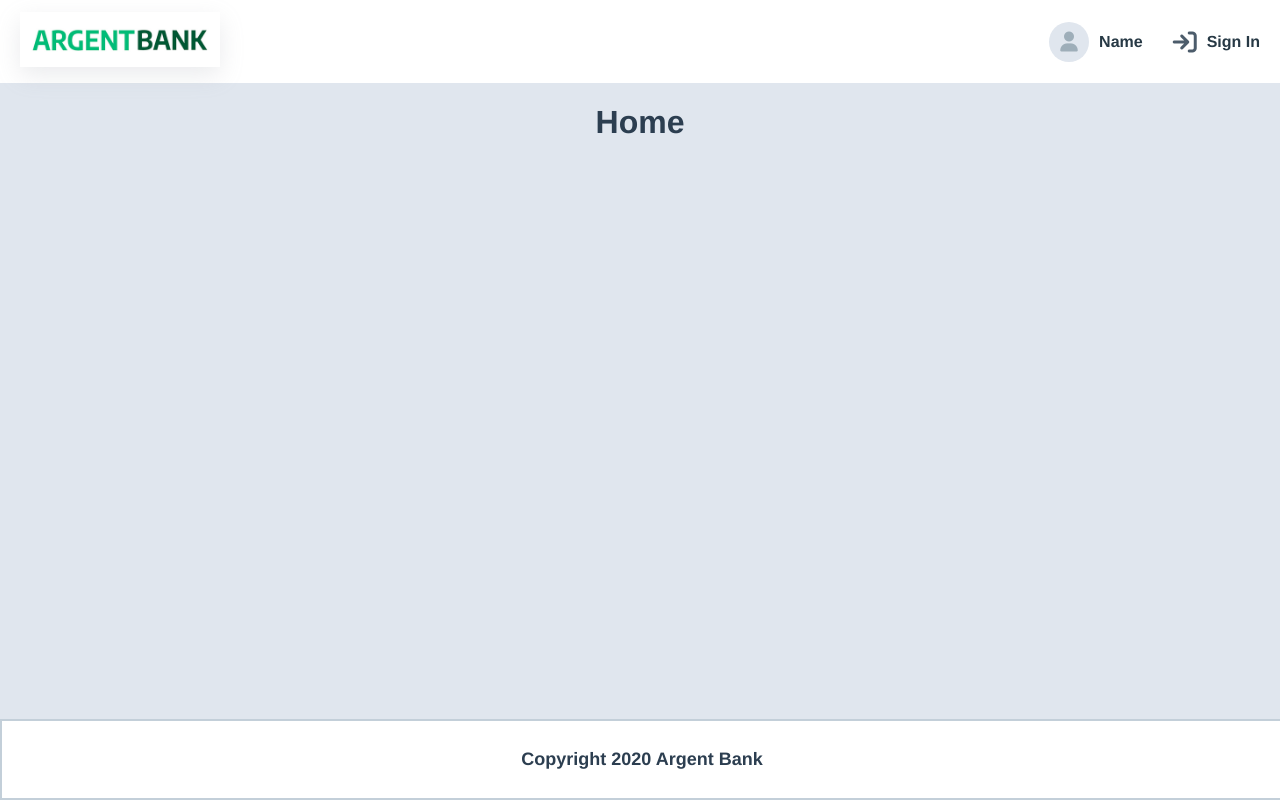
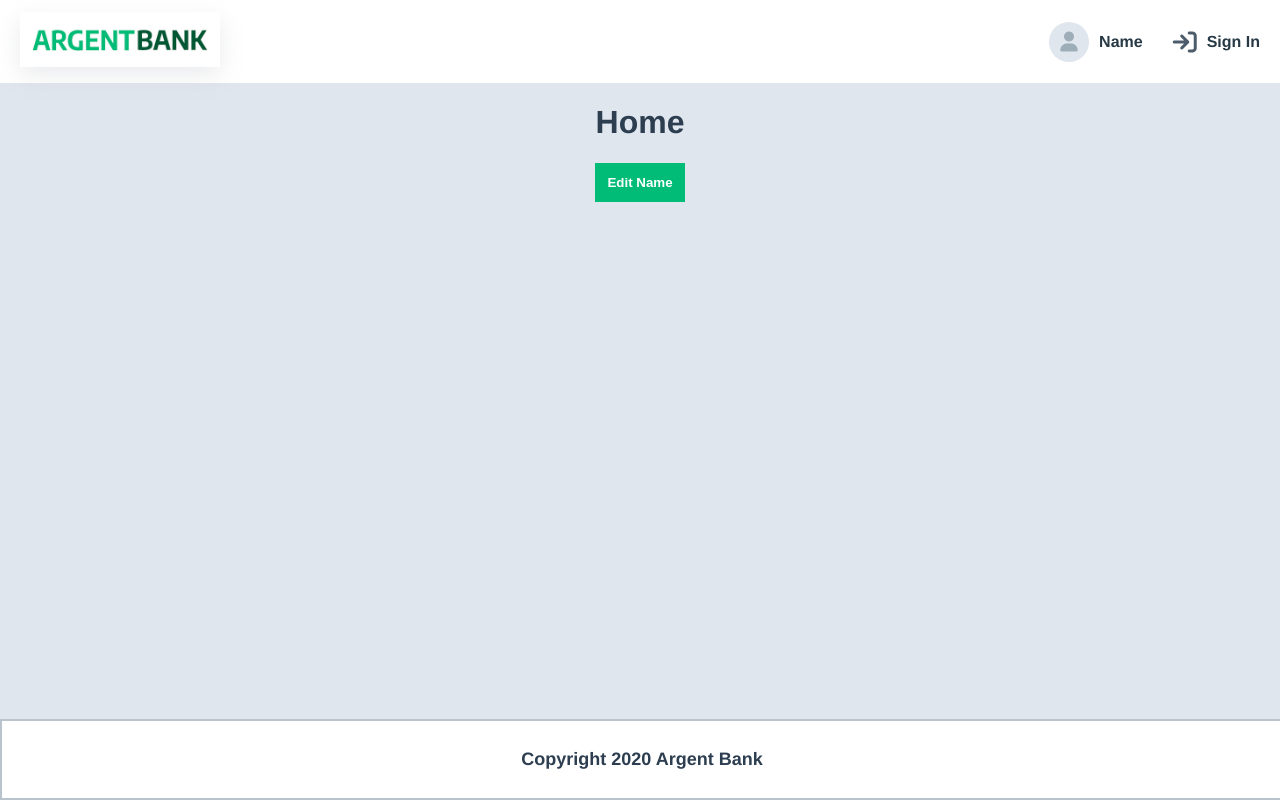
Before and after one commit to l-nikola/ArgentBank, a React (Vite) app: page / in a window 1280 px wide. Built offline with nearby package versions, Linux system fonts and the light colour scheme.

Commit message:
feat : changeName component

```diff
--- /dev/null
+++ b/src/components/ChangeName/index.jsx
@@ -0,0 +1,43 @@
+import { useState } from "react";
+
+export default function ChangeName() {
+  const [edit, setEdit] = useState(false);
+
+  const handleSubmit = (e) => {
+    e.preventDefault();
+    setEdit(false);
+  };
+
+  return (
+    <section className="changeName">
+      {edit === false && (
+        <button onClick={() => setEdit(true)}>Edit Name</button>
+      )}
+
+      {edit && (
+        <form onSubmit={handleSubmit}>
+          <div>
+            <label htmlFor="firstName">firstName</label>
+            <input
+              type="text"
+              id="firstName"
+              name="firstName"
+              placeholder="First"
+            />
+            <label htmlFor="lasttName">lastName</label>
+            <input
+              type="text"
+              id="lasttName"
+              name="lasttName"
+              placeholder="Last"
+            />
+          </div>
+          <div>
+            <button type="submit">Save</button>
+            <button onClick={() => setEdit(false)}>Cancel</button>
+          </div>
+        </form>
+      )}
+    </section>
+  );
+}
--- a/src/pages/Home/index.jsx
+++ b/src/pages/Home/index.jsx
@@ -1,3 +1,4 @@
+import ChangeName from "../../components/ChangeName";
 import Footer from "../../components/Footer";
 import Header from "../../components/Header";
 
@@ -6,6 +7,7 @@ export default function Home() {
     <>
       <Header />
       <h1>Home </h1>
+      <ChangeName />
       <Footer />
     </>
   );
--- /dev/null
+++ b/src/styles/components/changeName.scss
@@ -0,0 +1,49 @@
+.changeName {
+  button {
+    border: 2px solid #00bc77;
+    background-color: #00bc77;
+    color: #fff;
+    font-weight: bold;
+    padding: 10px;
+  }
+
+  form {
+    display: flex;
+    flex-direction: column;
+    gap: 11px;
+
+    div {
+      display: flex;
+      justify-content: center;
+      gap: 15px;
+
+      label {
+        display: none;
+      }
+
+      input {
+        width: 200px;
+        height: 40px;
+        padding-left: 14px;
+        font-size: large;
+        border: 2px solid var(--border);
+        border-radius: 3px;
+
+        &::placeholder {
+          color: var(--textPlaceholder);
+          opacity: 1;
+        }
+      }
+
+      button {
+        width: 120px;
+        height: 34.5px;
+        padding: 0;
+        color: var(--textButton);
+        background-color: white;
+        border: 2px solid var(--borderButton);
+        border-radius: 3px;
+      }
+    }
+  }
+}
--- a/src/styles/index.scss
+++ b/src/styles/index.scss
@@ -1,12 +1,16 @@
 /* *********** Imports ********** */
 @use "./components/header.scss";
 @use "./components/footer.scss";
+@use "./components/changeName.scss";
 
 /* *********** Variables ********** */
 :root {
   --backgroundGrey: #e0e6ee;
   --text: #273945;
-  --border: #c3cfd9;
+  --border: #b8c3ce;
+  --textPlaceholder: #c3cfd9;
+  --borderButton: #b3b3f1;
+  --textButton: #7a6ef6;
 }
 
 /* *********** Global Styles ********** */
```
